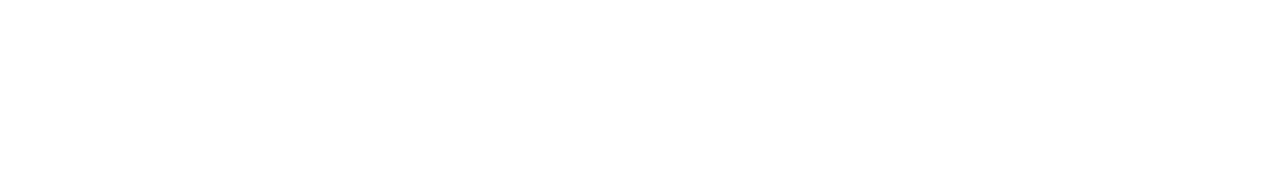
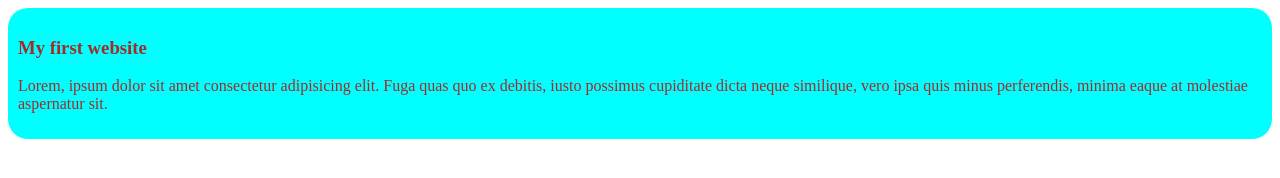
Before and after one commit to Mehedi2231/my-first-github-repo, a plain HTML site: page index.html in a window 1280 px wide. Drawn offline with Linux system fonts and the light colour scheme.

Commit message:
1st practice

```diff
--- a/index.html
+++ b/index.html
@@ -4,8 +4,13 @@
     <meta charset="UTF-8">
     <meta name="viewport" content="width=device-width, initial-scale=1.0">
     <title>My First Ever Github Repo </title>
+    <link rel="stylesheet" href="styles/blog.css">
 </head>
 <body>
+    <div>
+        <h3>My first website</h3>
+        <p>Lorem, ipsum dolor sit amet consectetur adipisicing elit. Fuga quas quo ex debitis, iusto possimus cupiditate dicta neque similique, vero ipsa quis minus perferendis, minima eaque at molestiae aspernatur sit.</p>
 
+    </div>
 </body>
 </html>
--- /dev/null
+++ b/styles/blog.css
@@ -0,0 +1,6 @@
+div{
+    color: brown;
+    background-color: aqua;
+    padding: 10px;
+    border-radius: 20px;
+}
```
